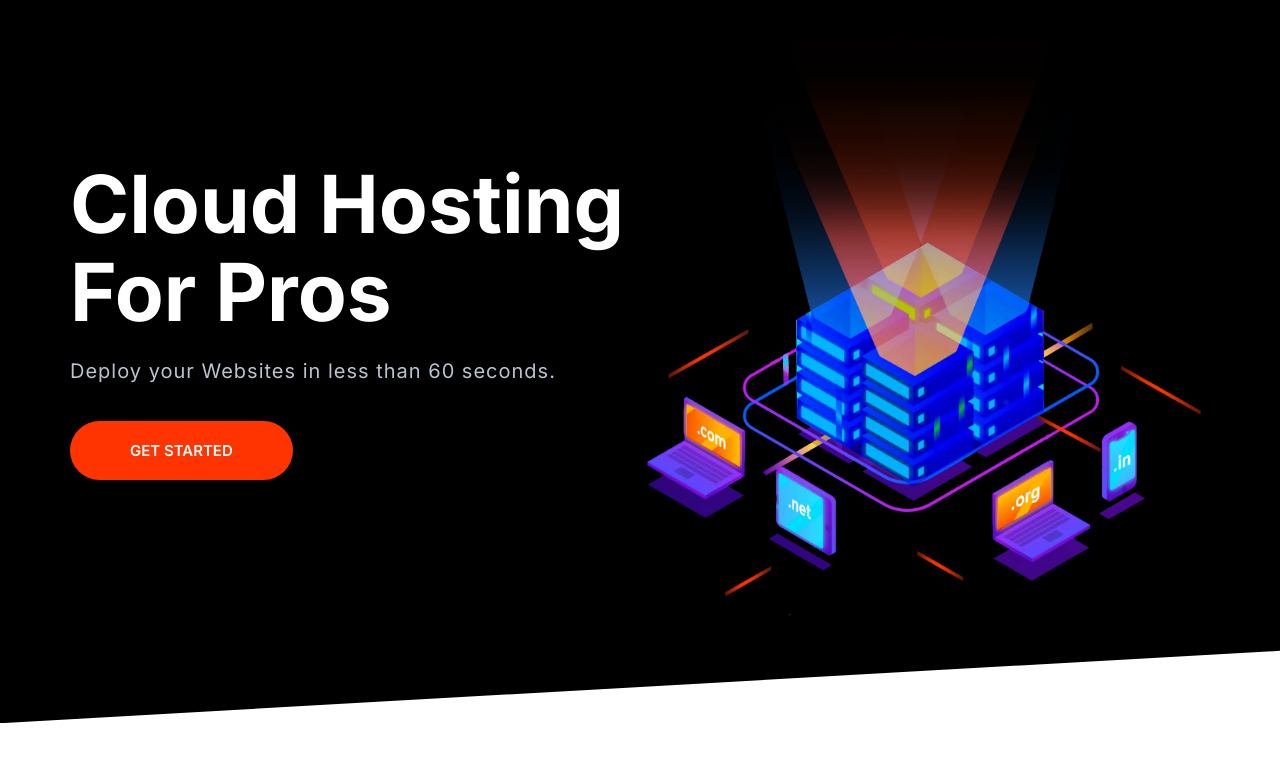
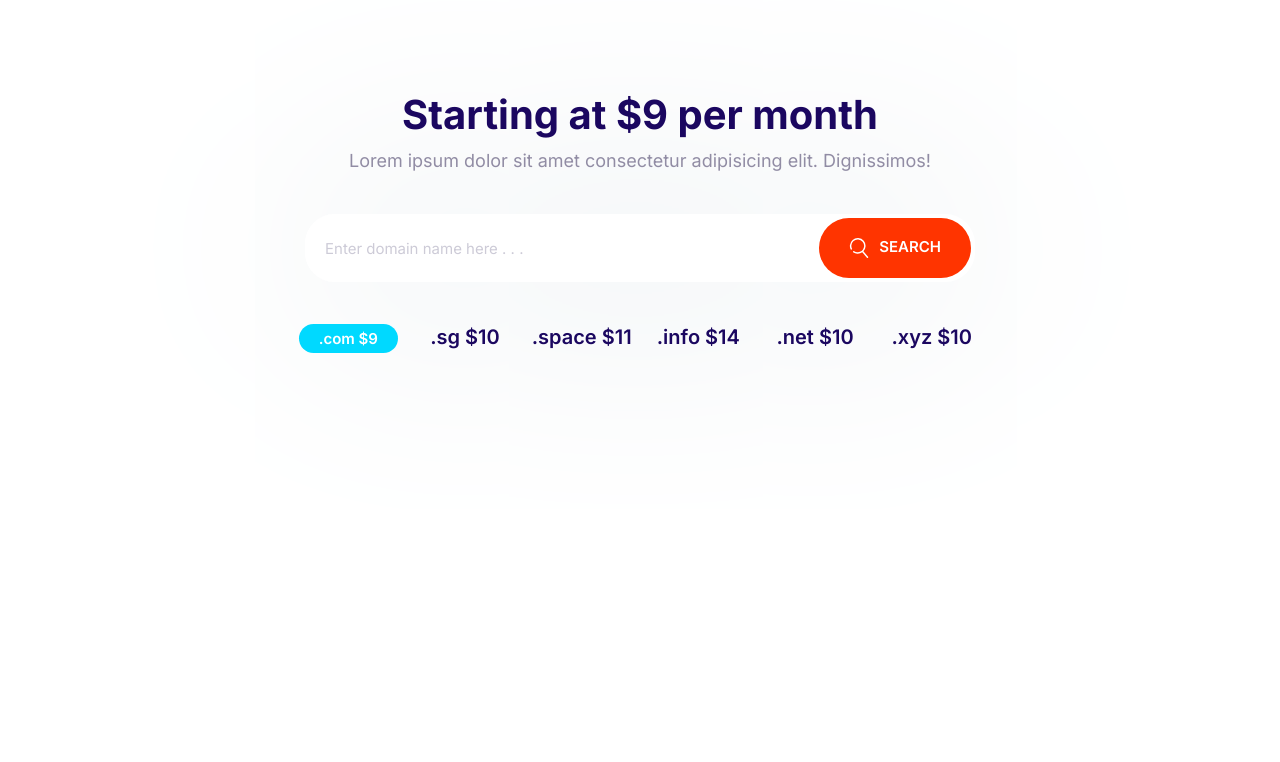
Before and after one commit to Adityaraphael/adit1stproject, a plain HTML site: page index.html in a window 1280 px wide. Drawn offline with Linux system fonts and the light colour scheme.

Commit message:
domain block component.

```diff
--- a/CSS/style.css
+++ b/CSS/style.css
@@ -200,11 +200,19 @@
     font-size: 1.8rem;
     font-weight: 600;
     margin: 1rem 0;
+    outline: 0;
     padding: 2rem 3rem;
     text-align: center;
     text-transform: uppercase;
     white-space: nowrap;
   }
+
+  .btn .icon{width: 2rem;
+  height: 2rem;
+  margin-right: 1rem;
+vertical-align: middle;}
+
+
 
   .btn--primary {
     background: var(--color-primary);
@@ -283,7 +291,7 @@
   .input-group .input {
     border: 0;
     flex-grow: 1;
-    padding: 1.5rem 1rem;
+    padding: 1.5rem 2rem;
   }
 
   .input-group .btn {
@@ -697,3 +705,27 @@
       align-self: center;
     }
   }
+
+  /* Domain Block */
+  .block-domain .input-group{
+    box-shadow: 0 0 30pc 20px #e6ebee;
+    border: 0;
+    margin: 4rem auto;
+    max-width: 670px;
+  }
+  .block-domain__prices{
+    display: grid;
+    grid-template-columns: repeat(3,1fr);
+    grid-template-rows: repeat(2,6rem);
+    font-size: 2rem;
+    font-weight: 600;
+    justify-items: center;
+    max-width: 700px;
+    margin: 0 auto;
+  }
+
+  @media screen and (min-width:768px){
+   .block-domain__prices{
+    grid-template-columns: repeat(auto-fit,minmax(10rem,1fr));
+   }
+  }
--- a/index.html
+++ b/index.html
@@ -12,22 +12,28 @@
     <link rel="stylesheet" href="CSS/style.css">
 </head>
 <body>
-    <section class="block block--dark block--skewed-left hero">
-        <div class="container grid grid--1x2">
-            <header class="block__header hero__content">
-                <h1 class="block__heading">Cloud Hosting For Pros</h1>
-                <p class="hero__tagline">Deploy your Websites in less than 60 seconds.</p>
-                <a href="" class="btn btn--accent btn--stretched">Get Started</a>
-            </header>
-            <picture>
-                 <source type="image/webp" srcset="images/banner.webp">
-                 <source type="image/png" srcset="images/banner.png">
-                <img class="hero__image" src="images/banner.png" alt="">
-            </picture>
+    <section class="block container block-domain">
+        <header class="block__header">
+            <h2>Starting at $9 per month</h2>
+            <p>Lorem ipsum dolor sit amet consectetur adipisicing elit. Dignissimos!
+            </p>
+        </header>
+        <div class="input-group">
+            <input type="text" class="input" placeholder="Enter domain name here . . .">
+            <button class="btn btn--accent">
+                <svg class="icon icon--white">
+                    <use xlink:href="images/sprite.svg#search"></use>
+                  </svg>Search</button>
         </div>
+        <ul class="list block-domain__prices">
+            <li><span class="badge badge--secondary">.com $9</span></li>
+            <li>.sg $10</li>
+            <li>.space $11</li>
+            <li>.info $14</li>
+            <li>.net $10</li>
+            <li>.xyz $10</li>
+        </ul>
     </section>
     <script src="main.js"></script>
-
-
 </body>
 </html>
```
Also changed, not shown: components/domainblock.html (added, +22 -0 lines).
